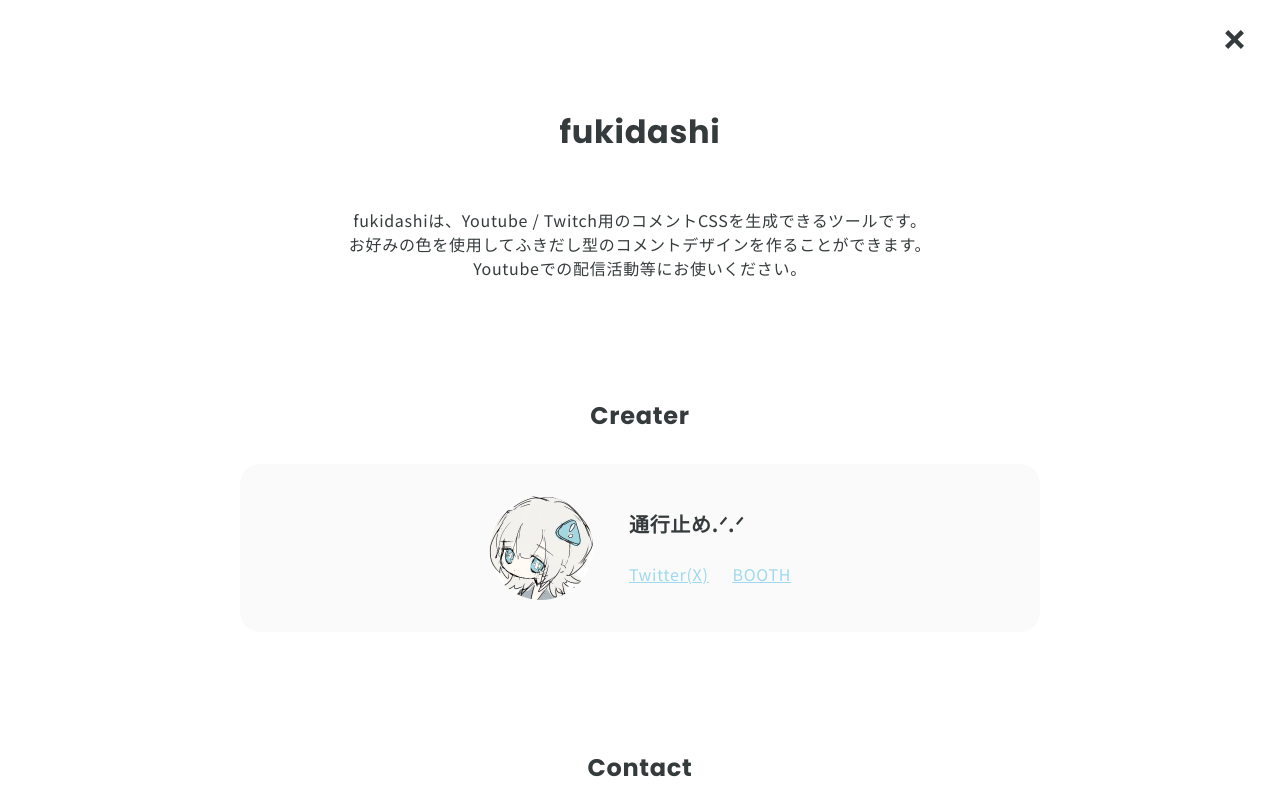
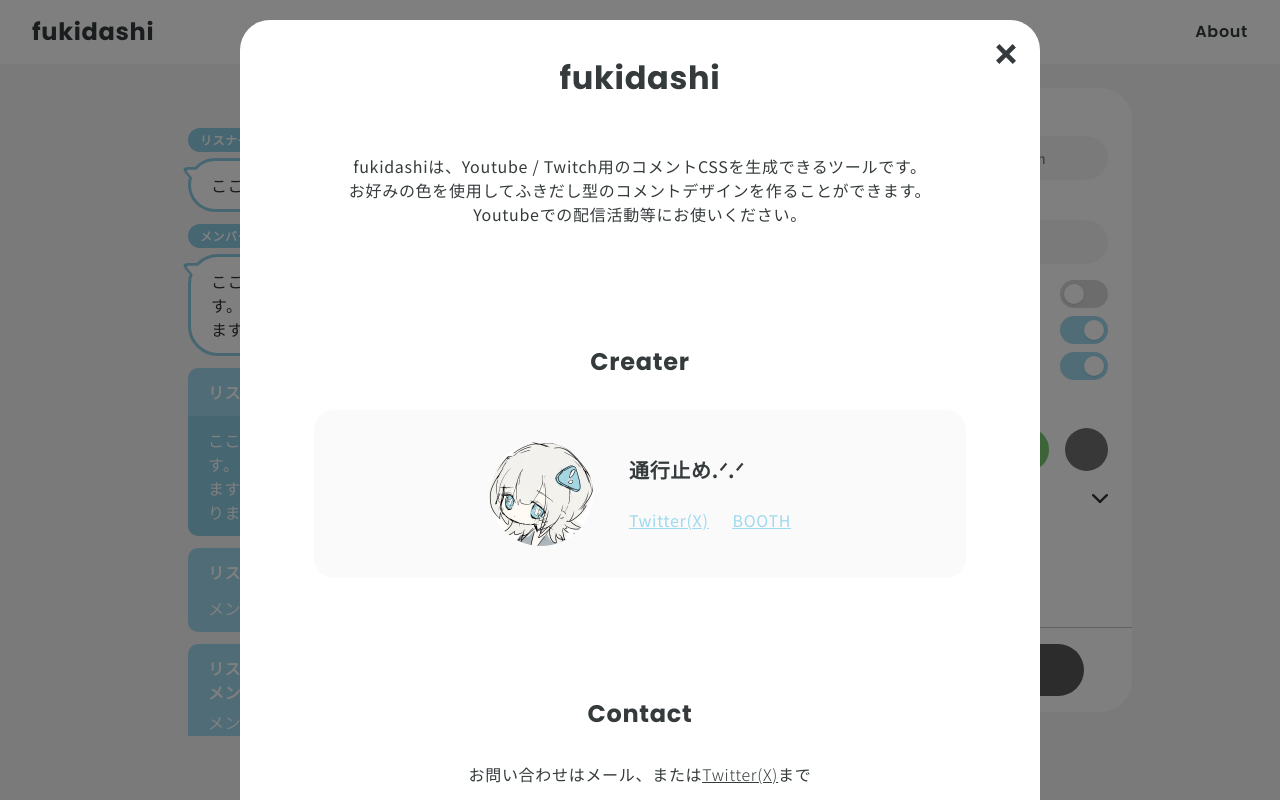
Before and after one commit to plus-5min/fukidashi, a React (Vite) app: page / in a window 1280 px wide. Both pictures are taken after a click on the button "About". Built offline with nearby package versions, Linux system fonts and the light colour scheme.

Commit message:
fix: modal

```diff
--- a/src/app/AppLayout.tsx
+++ b/src/app/AppLayout.tsx
@@ -1,15 +1,12 @@
 import { useState } from 'react'
 import { Outlet } from 'react-router'
 
-import { useModalScrollLock } from '../hooks/useModalScrollLock'
 import { AboutModal } from './components/AboutModal'
 import { Footer } from './components/Footer'
 import { Header } from './components/Header'
 
 export function AppLayout() {
   const [aboutOpen, setAboutOpen] = useState(false)
-
-  useModalScrollLock(aboutOpen)
 
   return (
     <div className="flex h-dvh flex-col overflow-hidden">
--- a/src/app/components/AboutModal.tsx
+++ b/src/app/components/AboutModal.tsx
@@ -1,3 +1,5 @@
+import { Modal } from '../../components/ui/Modal'
+
 type AboutModalProps = {
   open: boolean
   onClose: () => void
@@ -5,17 +7,7 @@
 
 export function AboutModal({ open, onClose }: AboutModalProps) {
   return (
-    <div
-      className={`fixed inset-0 z-50 h-full w-full overflow-auto bg-white px-5 py-[120px] text-center transition-all duration-300 ${
-        open ? 'visible opacity-100' : 'invisible opacity-0'
-      }`}
-      role="dialog"
-      aria-modal="true"
-      aria-hidden={!open}
-      aria-labelledby="about-modal-title"
-    >
-      <div className="mx-auto w-full max-w-[800px]">
-        <div>
+    <Modal open={open} titleId="about-modal-title" onClose={onClose}>
       <div className="grid gap-[120px] max-[768px]:gap-[60px]">
         <div>
           <h2 className="font-poppins text-center text-[32px] font-bold text-[#353b3c]" id="about-modal-title">
@@ -67,11 +59,6 @@
           </div>
         </div>
       </div>
-          <button type="button" className="absolute top-[30px] right-9 cursor-pointer" aria-label="閉じる" onClick={onClose}>
-            <img className="block h-auto w-full object-contain" src="/assets/close.svg" alt="×" />
-          </button>
-        </div>
-      </div>
-    </div>
+    </Modal>
   )
 }
--- /dev/null
+++ b/src/components/ui/Modal.tsx
@@ -0,0 +1,67 @@
+import { useEffect, useRef, type ReactNode } from 'react'
+
+import { useModalScrollLock } from '../../hooks/useModalScrollLock'
+
+type ModalProps = {
+  open: boolean
+  titleId: string
+  onClose: () => void
+  children: ReactNode
+}
+
+export function Modal({ open, titleId, onClose, children }: ModalProps) {
+  const closeButtonRef = useRef<HTMLButtonElement>(null)
+  const onCloseRef = useRef(onClose)
+
+  useModalScrollLock(open)
+
+  useEffect(() => {
+    onCloseRef.current = onClose
+  }, [onClose])
+
+  useEffect(() => {
+    if (!open) return
+
+    const previouslyFocusedElement = document.activeElement instanceof HTMLElement ? document.activeElement : null
+    const closeOnEscape = (event: KeyboardEvent) => {
+      if (event.key === 'Escape') onCloseRef.current()
+    }
+
+    document.addEventListener('keydown', closeOnEscape)
+    closeButtonRef.current?.focus()
+
+    return () => {
+      document.removeEventListener('keydown', closeOnEscape)
+      previouslyFocusedElement?.focus()
+    }
+  }, [open])
+
+  if (!open) return null
+
+  return (
+    <div
+      className="fixed inset-0 z-50 flex overflow-y-auto bg-black/50 p-5"
+      onMouseDown={(event) => {
+        if (event.target === event.currentTarget) onClose()
+      }}
+    >
+      <div
+        className="relative m-auto w-full max-w-[800px] rounded-[30px] bg-white px-[74px] py-[46px] text-center max-[768px]:px-12 max-[768px]:py-8"
+        role="dialog"
+        aria-modal="true"
+        aria-labelledby={titleId}
+      >
+        <button
+          ref={closeButtonRef}
+          type="button"
+          className="absolute top-6 right-6 cursor-pointer transition-opacity duration-300 hover:opacity-70"
+          aria-label="閉じる"
+          onClick={onClose}
+        >
+          <img className="size-5" src="/assets/close.svg" alt="" />
+        </button>
+        {children}
+      </div>
+    </div>
+  )
+}
--- a/src/features/generator/components/CreateModal.tsx
+++ b/src/features/generator/components/CreateModal.tsx
@@ -1,4 +1,6 @@
 import { useEffect, useRef, useState } from 'react'
+
+import { Modal } from '../../../components/ui/Modal'
 
 type CreateModalProps = {
   open: boolean
@@ -26,29 +28,7 @@
   }
 
   return (
-    <div
-      className={`fixed inset-0 z-50 h-full w-full overflow-auto bg-black/50 px-5 py-10 text-center transition-all duration-300 ${
-        open ? 'visible opacity-100' : 'invisible opacity-0'
-      }`}
-      role="dialog"
-      aria-modal="true"
-      aria-hidden={!open}
-      aria-labelledby="create-modal-title"
-      onMouseDown={(event) => {
-        if (event.target === event.currentTarget) onClose()
-      }}
-    >
-      <div className="absolute top-1/2 left-1/2 w-[calc(100%-40px)] max-w-[800px] -translate-x-1/2 -translate-y-1/2 rounded-[30px] bg-white">
-        <div className="px-[74px] py-[46px] max-[768px]:px-12 max-[768px]:py-6">
-          <button
-            type="button"
-            className="absolute -top-16 right-0 cursor-pointer transition-opacity duration-300 hover:opacity-70"
-            aria-label="閉じる"
-            onClick={onClose}
-          >
-            <img src="/assets/close-circle.svg" alt="×" />
-          </button>
-          <div>
+    <Modal open={open} titleId="create-modal-title" onClose={onClose}>
       <p className="font-poppins text-xl font-bold text-[#353b3c]" id="create-modal-title">
         CSS
       </p>
@@ -75,9 +55,6 @@
           <p className="text-xs text-white">コピーしました！</p>
         </div>
       </div>
-          </div>
-        </div>
-      </div>
-    </div>
+    </Modal>
   )
 }
--- a/src/pages/GeneratorPage.tsx
+++ b/src/pages/GeneratorPage.tsx
@@ -6,7 +6,6 @@
 import { generateCss } from '../features/generator/generateCss'
 import { defaultGeneratorConfig, generatorReducer } from '../features/generator/generatorConfig'
 import type { PresetName } from '../features/generator/presets'
-import { useModalScrollLock } from '../hooks/useModalScrollLock'
 
 export function GeneratorPage() {
   const [config, dispatch] = useReducer(generatorReducer, defaultGeneratorConfig)
@@ -14,8 +13,6 @@
   const [createOpen, setCreateOpen] = useState(false)
   const [editableCss, setEditableCss] = useState('')
   const generatedCss = useMemo(() => generateCss(config), [config])
-
-  useModalScrollLock(createOpen)
 
   const colorVariables = useMemo(
     () => Object.fromEntries(Object.entries(config.colors).map(([key, value]) => [`--${key}`, value])) as CSSProperties,
```
Also changed, not shown: 1 other file (tests, documents, lock files or other folders). Lines whose indentation alone changed are shown as unchanged.
